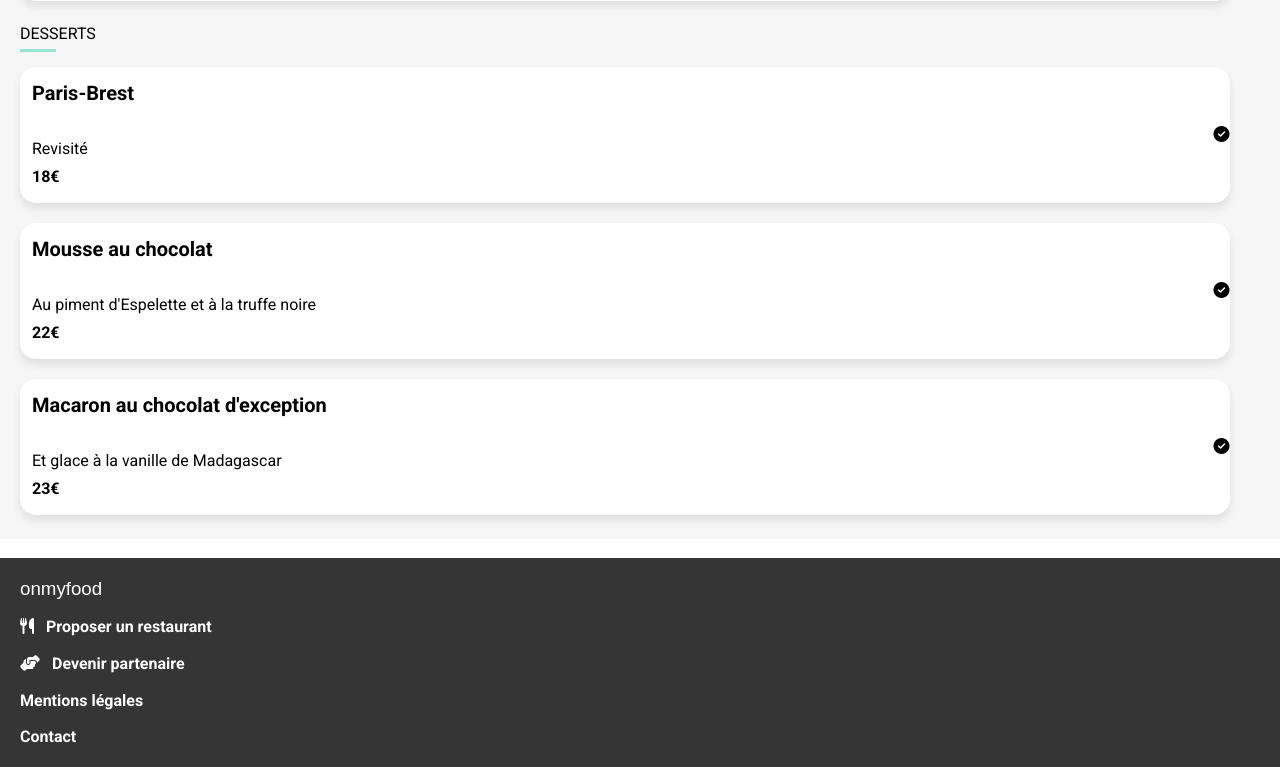
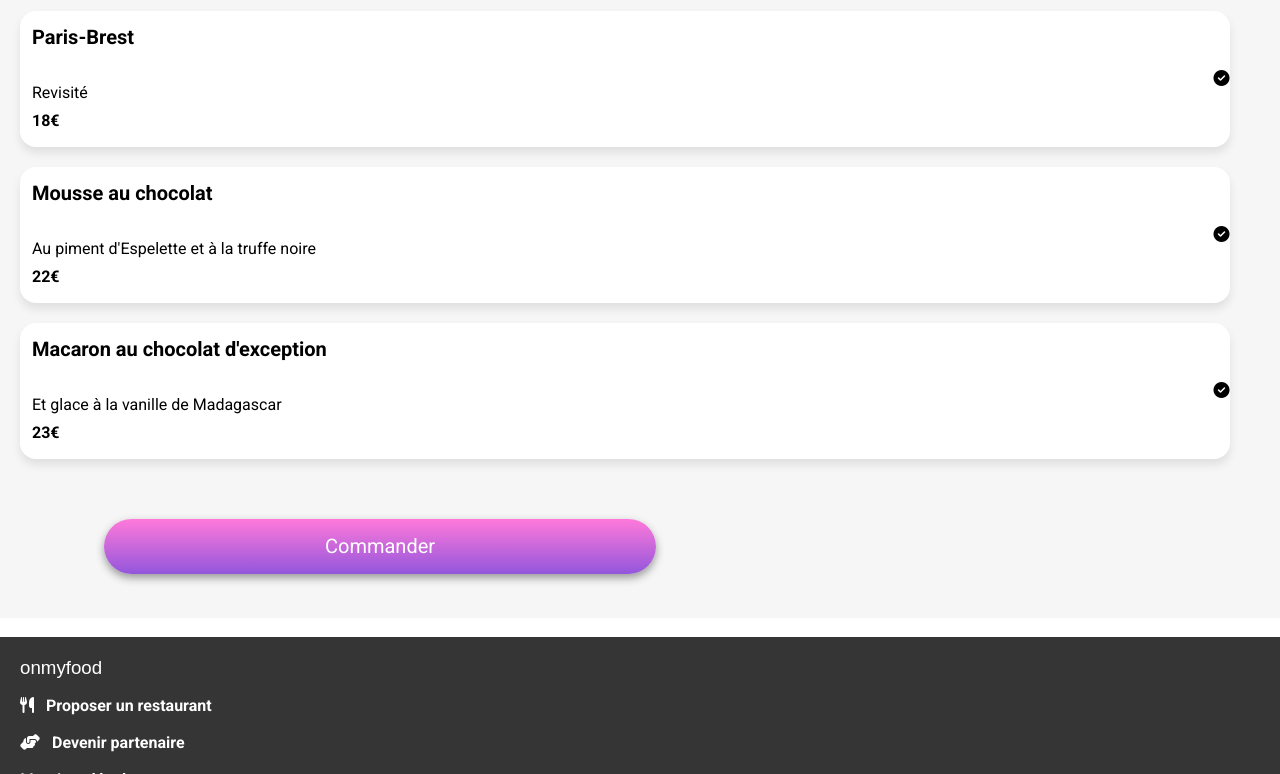
Before and after one commit to Youmii75/ohmyfood, a plain HTML site: page la_palette_dugout.html in a window 1280 px wide. Shown: the part 2086-2860 px from the top of the page. Drawn offline with Linux system fonts and the light colour scheme; a web font is replaced by a local one.

Commit message:
ajout du boutton commander

```diff
--- a/la_palette_dugout.html
+++ b/la_palette_dugout.html
@@ -51,10 +51,9 @@
                     <div class="container_text_check">
                         <div class="text_menu">
                             <div class="strong_word">Fricassée d'escargot</div>
-                            <br>
                             Au piment d'Espelette
-                            <div class="strong_price">25€</div>
                         </div>
+                        <div class="strong_price">25€</div>
                         <div class="price_check">
                             <i class="fa-solid fa-circle-check check"></i>
                         </div>
@@ -166,6 +165,7 @@
                             <i class="fa-solid fa-circle-check"></i>
                         </div>
                     </div>
+                    <a href="#" class="info_button" type="submit">Commander</a>
                 </div>
             </section>
         </section>
--- a/sass/accueil_mobile.scss
+++ b/sass/accueil_mobile.scss
@@ -79,11 +79,11 @@ body {
         padding: 16px 24px;
         margin-bottom: 32px;
         border: none;
-        background: linear-gradient(-180deg, $color-second-main, $color-main);
         border-radius: 40px;
         font-family: $font-main;
         font-size: 20px;
         color: white;
+        background: linear-gradient(-180deg, $color-second-main, $color-main);
     }
 }
 
--- a/sass/fiche_restaurant.scss
+++ b/sass/fiche_restaurant.scss
@@ -95,12 +95,35 @@
                     }
 
 
-                    .strong_price {
-                        font-weight: bold;
-                        gap: 20px;
+
+                    &:hover {
+                        cursor: pointer;
+
+
+                        .price_check {}
                     }
+                }
+
+                .strong_price {
+                    font-weight: bold;
+                    gap: 20px;
                 }
             }
         }
     }
+
+    .info_button {
+        box-shadow: 0px 4px 8px #999;
+        text-align: center;
+        padding: 16px 24px;
+        margin-bottom: 32px;
+        border: none;
+        border-radius: 40px;
+        font-family: $font-main;
+        font-size: 20px;
+        color: white;
+        width: 40%;
+        margin: 40px 0 20px 84px;
+        background: linear-gradient(-180deg, $color-second-main, $color-main);
+    }
 }
```
Also changed, not shown: a_la_francaise.html (+1 -0 lines), lanote_enchantee.html (+1 -0 lines), le_delicesdes_sens.html (+1 -0 lines), css/accueil_mobile.css, css/fiche_restaurant.css, 2 other files.
